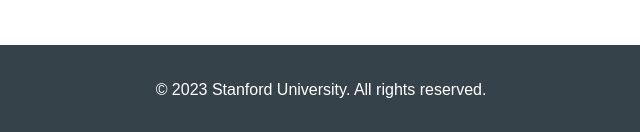
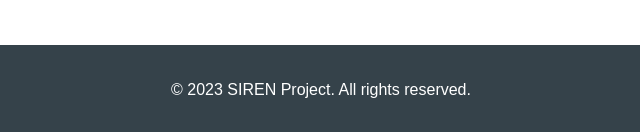
Before and after one commit to rossdahlke/SIREN, a plain HTML site: page consent.html in a window 1280 px wide. Shown: the part 1458-1590 px from the top of the page, 319-959 px from the left. Drawn offline with Linux system fonts and the light colour scheme.

Commit message:
update footer

```diff
--- a/consent.html
+++ b/consent.html
@@ -43,10 +43,6 @@
         </div>
     </main>
 
-    <footer>
-        <div class="container">
-            <p>&copy; 2023 Stanford University. All rights reserved.</p>
-        </div>
-    </footer>
+    <script src="footer.js"></script>
 </body>
 </html>
--- /dev/null
+++ b/footer.js
@@ -0,0 +1,19 @@
+function createFooter() {
+    const footer = document.createElement('footer');
+    const container = document.createElement('div');
+    container.className = 'container';
+    const p = document.createElement('p');
+    p.textContent = '© 2023 SIREN Project. All rights reserved.';
+    container.appendChild(p);
+    footer.appendChild(container);
+    return footer;
+}
+
+document.addEventListener('DOMContentLoaded', function() {
+    const existingFooter = document.querySelector('footer');
+    if (existingFooter) {
+        existingFooter.parentNode.replaceChild(createFooter(), existingFooter);
+    } else {
+        document.body.appendChild(createFooter());
+    }
+});
```
Also changed, not shown: about.html (+1 -5 lines), download.html (+1 -5 lines), index.html (+1 -5 lines), privacy.html (+1 -5 lines), terms.html (+1 -5 lines).
